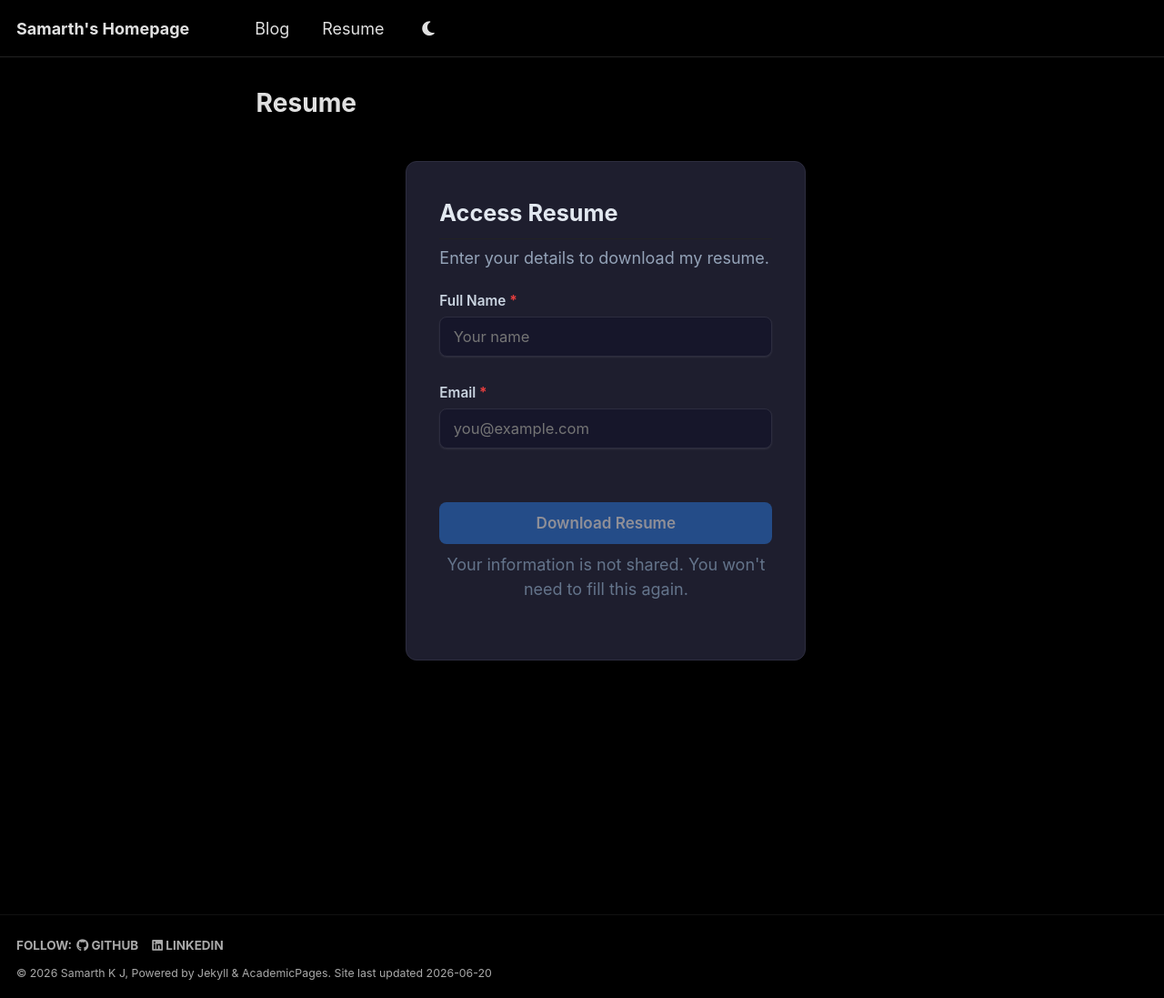
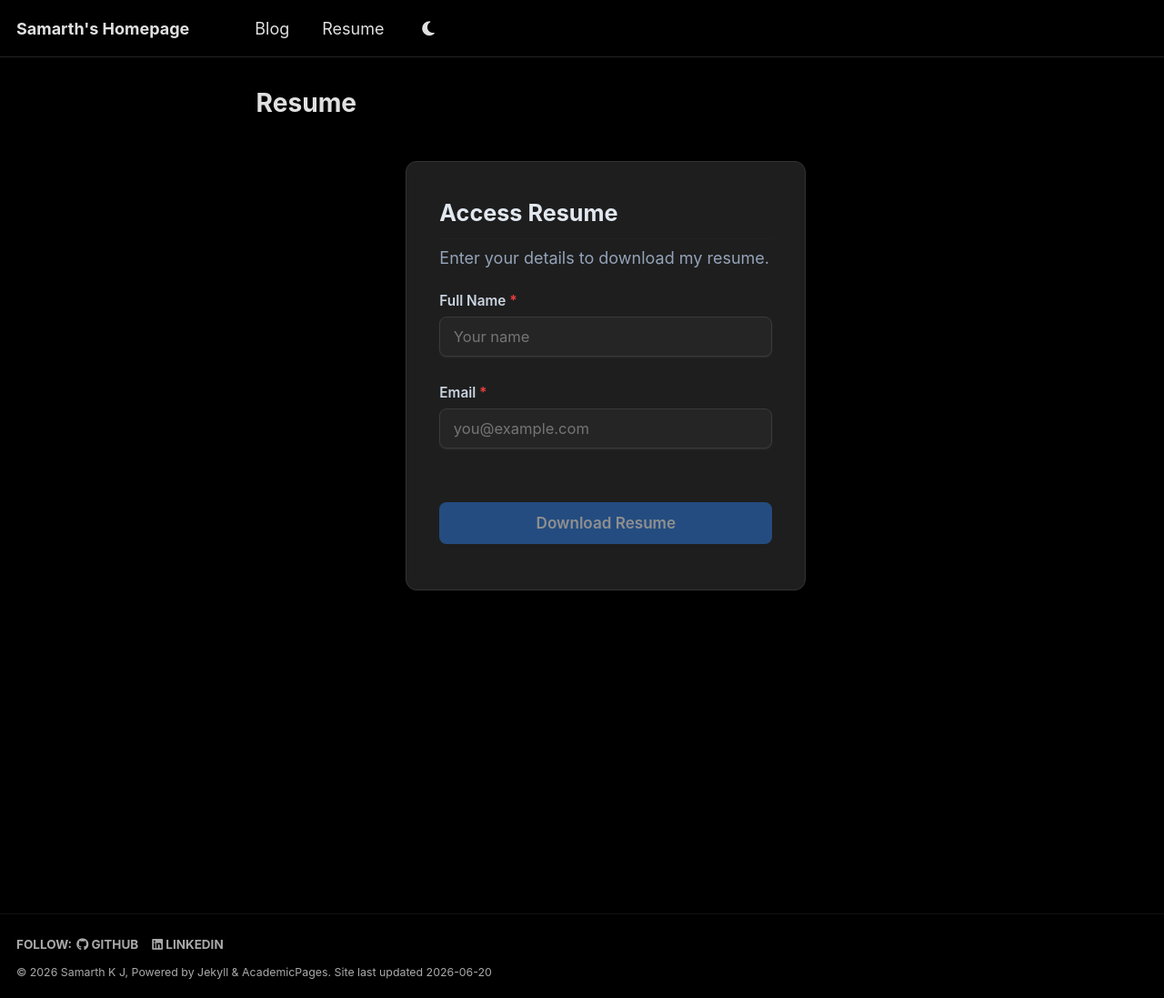
Before and after one commit to Kiwinov/kiwinov.github.io, a Jekyll site: the page built from _pages/resume.md, in a window 1280 px wide and 1097 px high. Shown: the whole window at 91% size. Built offline with Jekyll 4.4.1, drawn with Linux system fonts in a browser that asks for light colours.

Commit message:
change color

```diff
--- a/_pages/resume.md
+++ b/_pages/resume.md
@@ -19,6 +19,7 @@ author_profile: false
       <div class="form-group">
         <label for="gate-email">Email <span class="required">*</span></label>
         <input type="email" id="gate-email" name="email" required placeholder="you@example.com" autocomplete="email">
+        <div class="field-error" id="email-error">Please enter a valid email address.</div>
       </div>
 
       <div class="form-group captcha-group">
@@ -28,10 +29,6 @@ author_profile: false
 
       <button type="submit" id="gate-submit" class="btn btn--primary" disabled>Download Resume</button>
     </form>
-
-    <p class="gate-footer">
-      Your information is not shared. You won't need to fill this again.
-    </p>
   </div>
 </div>
 
--- a/assets/css/resume-gate.css
+++ b/assets/css/resume-gate.css
@@ -10,8 +10,8 @@
 }
 
 [data-theme="dark"] .gate-container {
-  background: #1e1e2e;
-  border-color: #2d2d3f;
+  background: #1e1e1e;
+  border-color: #333;
 }
 
 .gate-container h2 {
@@ -72,8 +72,8 @@
 
 [data-theme="dark"] #gate-form input[type="text"],
 [data-theme="dark"] #gate-form input[type="email"] {
-  background: #16162a;
-  border-color: #2d2d3f;
+  background: #252525;
+  border-color: #3a3a3a;
   color: #e2e8f0;
 }
 
@@ -131,6 +131,13 @@
   color: #e53e3e;
   font-size: 0.78rem;
   margin-top: 0.35rem;
+  display: none;
+}
+
+#email-error {
+  color: #e53e3e;
+  font-size: 0.78rem;
+  margin-top: 0.25rem;
   display: none;
 }
 
--- a/assets/js/resume-gate.js
+++ b/assets/js/resume-gate.js
@@ -113,6 +113,13 @@
 
       var name = form.querySelector("#gate-name").value.trim();
       var email = form.querySelector("#gate-email").value.trim();
+
+      // Validate email
+      if (!/^[^\s@]+@[^\s@]+\.[^\s@]+$/.test(email)) {
+        document.getElementById("email-error").style.display = "block";
+        return;
+      }
+      document.getElementById("email-error").style.display = "none";
 
       setButtonLoading(submitBtn, true);
 
```
